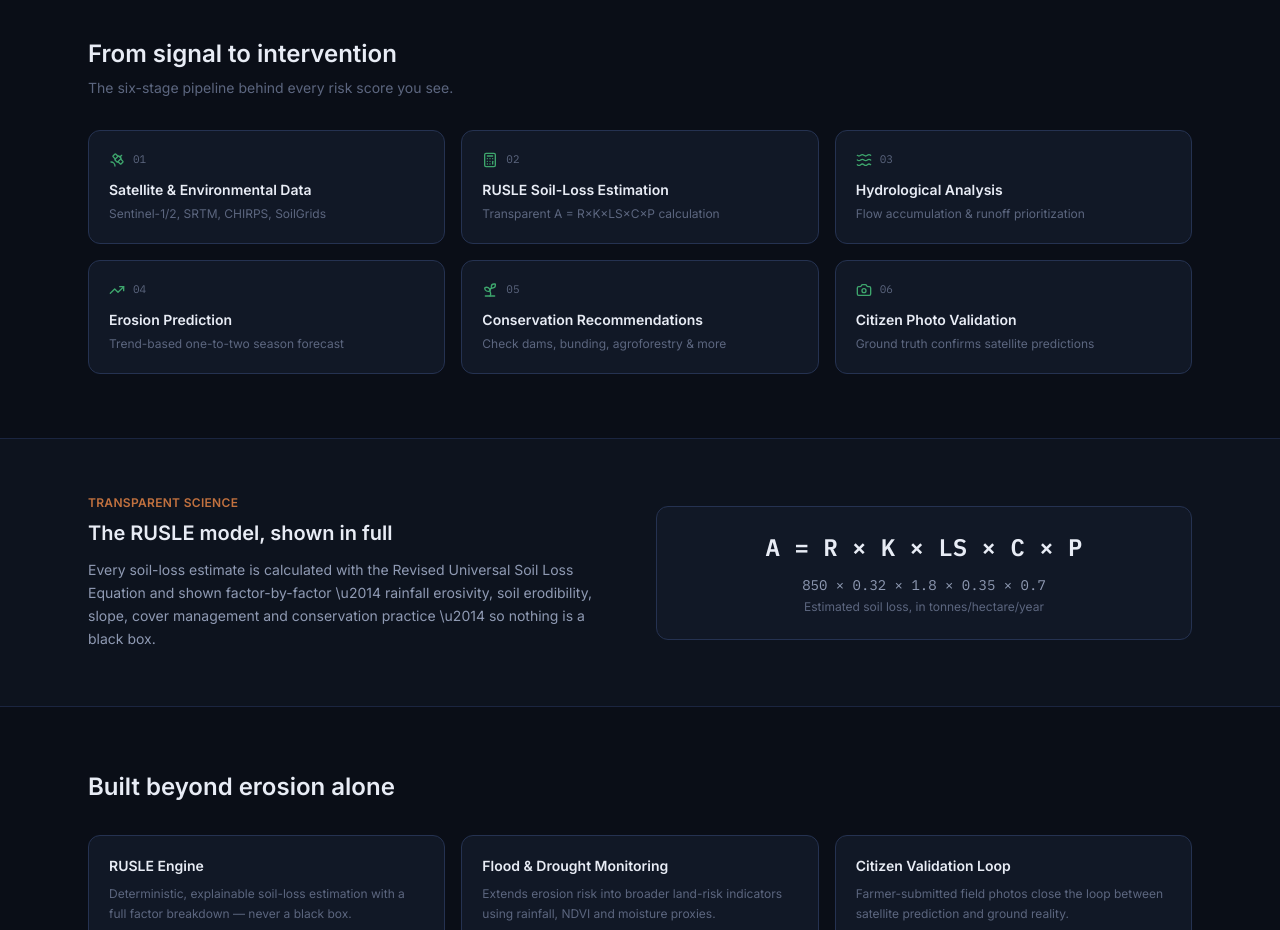
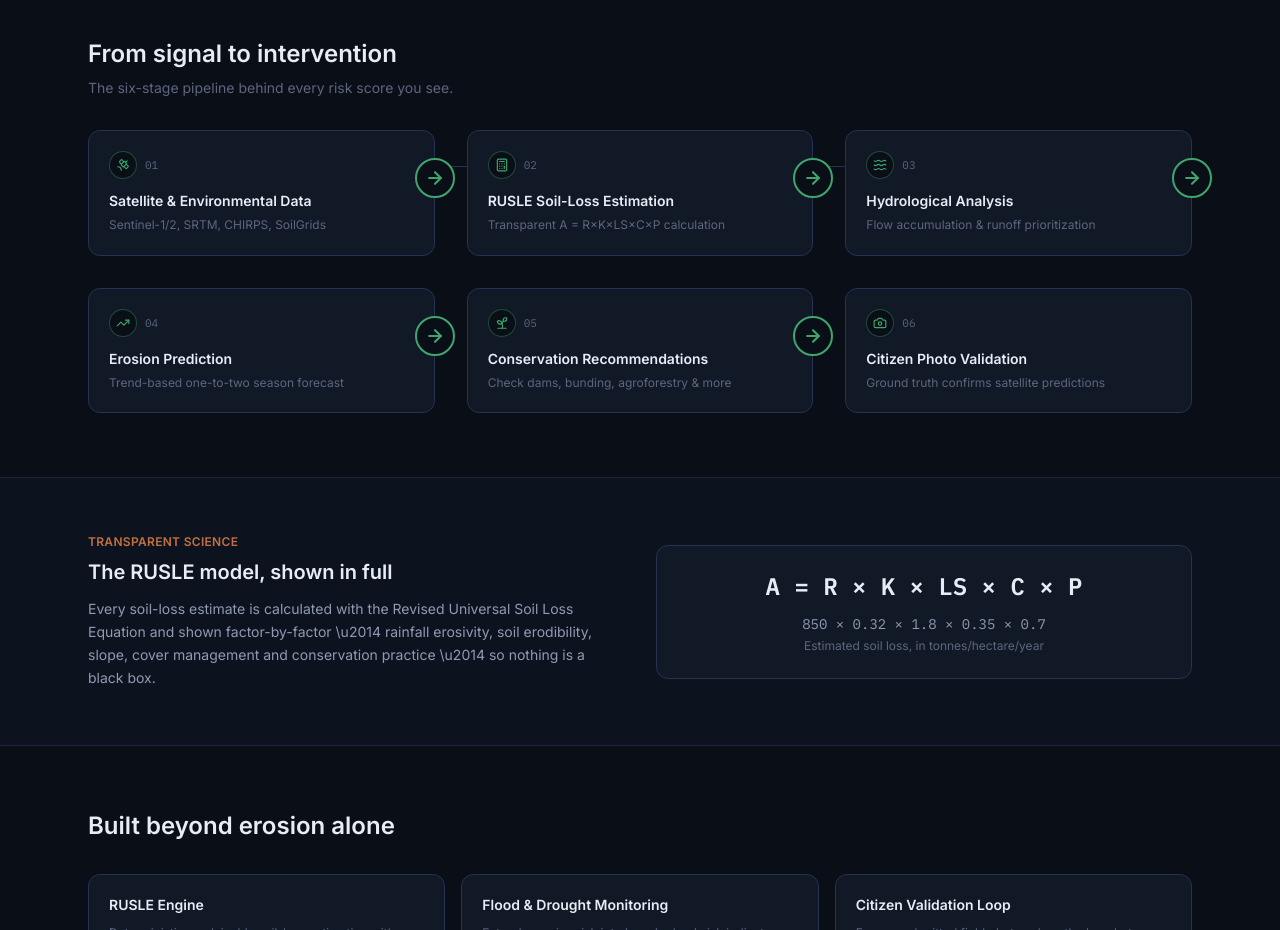
Before and after one commit to anshg3798-sudo/Bhoomi-drishti, a React (Vite) app in the folder client/: page / in a window 1280 px wide. Shown: the part 860-1790 px from the top of the page. Built offline with nearby package versions, Linux system fonts and the light colour scheme.

Commit message:
added arrows between the 6 stage pipeline on landing page

```diff
--- a/client/src/pages/Landing.jsx
+++ b/client/src/pages/Landing.jsx
@@ -89,17 +89,30 @@ export default function Landing() {
       <section className="mx-auto max-w-6xl px-6 py-16">
         <h2 className="font-[var(--font-display)] text-2xl font-semibold">From signal to intervention</h2>
         <p className="mt-2 text-sm text-[var(--color-text-faint)]">The six-stage pipeline behind every risk score you see.</p>
-        <div className="mt-8 grid gap-4 sm:grid-cols-2 lg:grid-cols-3">
+        <div className="relative mt-8">
+          <div className="pointer-events-none absolute left-0 right-0 top-9 hidden h-px bg-[var(--color-border)] lg:block" />
+          <div className="grid gap-6 sm:grid-cols-2 lg:grid-cols-3 lg:gap-8">
             {WORKFLOW.map(({ icon: Icon, label, desc }, i) => (
-            <div key={label} className="rounded-xl border border-[var(--color-border)] bg-[var(--color-surface)] p-5">
+              <div key={label} className="relative">
+                <div className="rounded-xl border border-[var(--color-border)] bg-[var(--color-surface)] p-5">
                   <div className="flex items-center gap-2 text-[var(--color-text-faint)]">
-                <Icon className="h-4 w-4 text-[var(--color-green)]" />
+                    <span className="flex h-7 w-7 items-center justify-center rounded-full border border-[var(--color-green)]/40 bg-[var(--color-bg)] text-[var(--color-green)]">
+                      <Icon className="h-3.5 w-3.5" />
+                    </span>
                     <span className="data-figure text-[11px]">{String(i + 1).padStart(2, "0")}</span>
                   </div>
                   <p className="mt-3 text-sm font-semibold">{label}</p>
                   <p className="mt-1 text-xs leading-relaxed text-[var(--color-text-faint)]">{desc}</p>
                 </div>
+                {/* arrow to the next step, hidden after the last card and on small screens where cards wrap */}
+                {i < WORKFLOW.length - 1 && (
+                  <span className="pointer-events-none absolute -right-5 top-7 z-10 hidden h-10 w-10 items-center justify-center rounded-full border-2 border-[var(--color-green)] bg-[var(--color-bg)] text-[var(--color-green)] lg:flex">
+                    <ArrowRight className="h-5 w-5" strokeWidth={2.5} />
+                  </span>
+                )}
+              </div>
             ))}
+          </div>
         </div>
       </section>
 
```
Also changed, not shown: 1 other file (tests, documents, lock files or other folders). Lines whose indentation alone changed are shown as unchanged.
